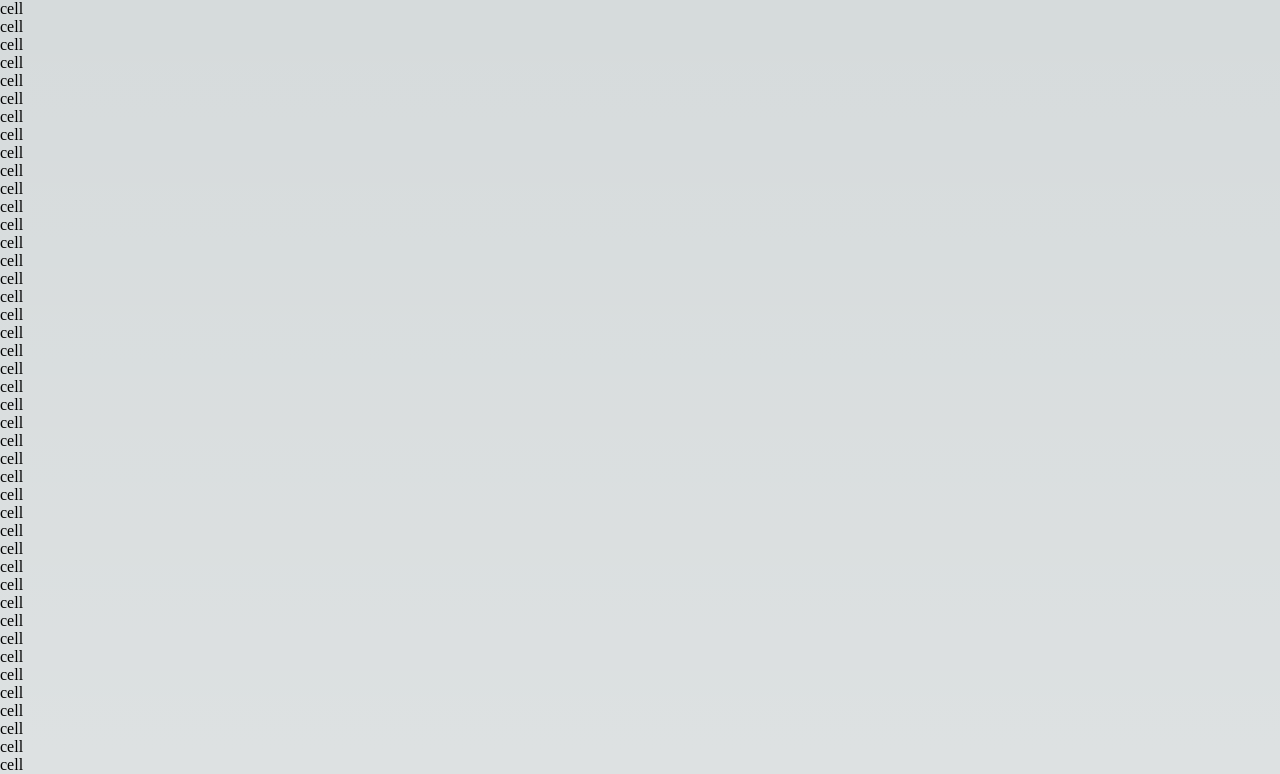
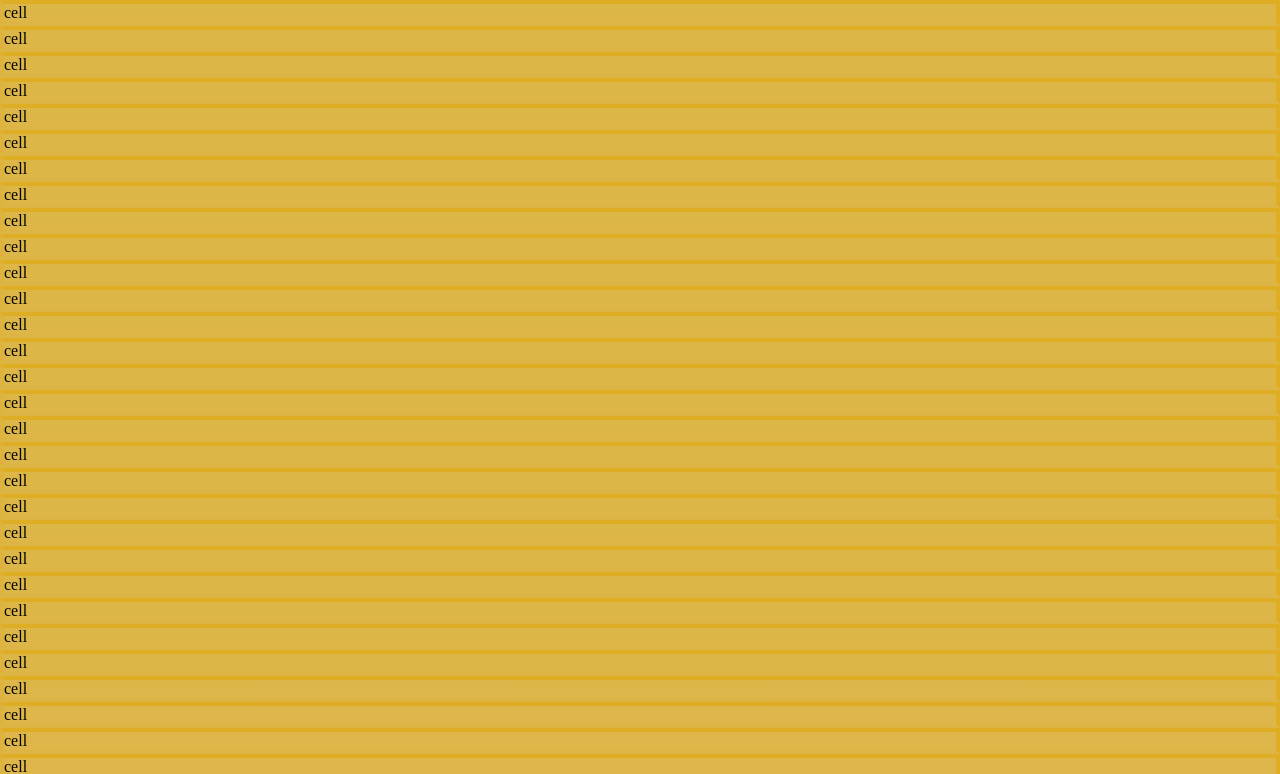
Before and after one commit to voluspak/tetris-app, a Next.js app: page / in a window 1280 px wide. Shown: the top 774 px of the page. Built offline with nearby package versions, Linux system fonts and the light colour scheme.

Commit message:
Created styled components of tetris and cell

```diff
--- a/src/components/Cell.jsx
+++ b/src/components/Cell.jsx
@@ -1,22 +1,14 @@
 import { TETROMINOS } from '@/utils/consts'
-
-const PIECE_COLOR_SELECTOR = {
-  [TETROMINOS[0]]: 'clearPiece',
-  [TETROMINOS.I]: 'iPiece',
-  [TETROMINOS.J]: 'jPiece',
-  [TETROMINOS.L]: 'lPiece',
-  [TETROMINOS.O]: 'oPiece',
-  [TETROMINOS.S]: 'sPiece',
-  [TETROMINOS.T]: 'tPiece',
-  [TETROMINOS.Z]: 'zPiece'
-}
+import { StyledCell } from './styles/StyledCell'
 
 const Cell = ({ type }) => {
   return (
-    <div
-      className={` w-auto ${PIECE_COLOR_SELECTOR[TETROMINOS[0]]}`}
-    >cell
-    </div>
+    <StyledCell
+      type='L'
+      color={TETROMINOS.L.color}
+    >
+      cell
+    </StyledCell>
   )
 }
 
--- a/src/components/Tetris.jsx
+++ b/src/components/Tetris.jsx
@@ -2,10 +2,11 @@ import Display from './Display'
 import Stage from './Stage'
 import StartButton from './StartButton'
 import { createStage } from '@/utils/gameHelpers'
+import { StyledTetrisWrapper } from './styles/StyledTetrisWrapper'
 
 const Tetris = () => {
   return (
-    <div>
+    <StyledTetrisWrapper>
       <Stage stage={createStage()} />
       <aside>
         <div>
@@ -15,7 +16,7 @@ const Tetris = () => {
         </div>
         <StartButton />
       </aside>
-    </div>
+    </StyledTetrisWrapper>
   )
 }
 
--- /dev/null
+++ b/src/components/styles/StyledCell.js
@@ -0,0 +1,11 @@
+import styled from 'styled-components'
+
+export const StyledCell = styled.div`
+  width: auto;
+  background: rgba(${props => props.color}, 0.8);
+  border: ${props => (props.type === 0 ? '0px solid' : '4px solid')};
+  border-bottom-color: rgba(${props => props.color}, 0.1);
+  border-right-color: rgba(${props => props.color}, 1);
+  border-top-color: rgba(${props => props.color}, 1);
+  border-left-color: rgba(${props => props.color}, 0.3);
+`
--- /dev/null
+++ b/src/components/styles/StyledTetrisWrapper.js
@@ -0,0 +1,3 @@
+import styled from 'styled-components'
+
+export const StyledTetrisWrapper = styled.div``
```
